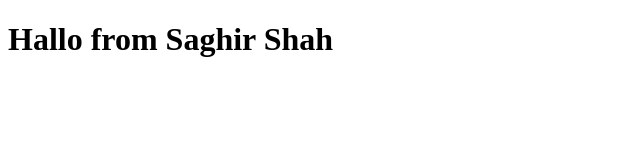
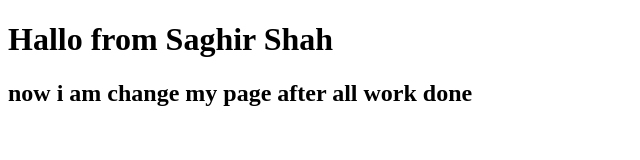
Before and after one commit to saghirshah/saghir-shah-22, a plain HTML site: page index.html in a window 1280 px wide. Shown: the whole page, without its empty margins (0-640 px from the left). Drawn offline with Linux system fonts and the light colour scheme.

Commit message:
second heading

```diff
--- a/index.html
+++ b/index.html
@@ -7,5 +7,7 @@
 </head>
 <body>
     <h1> Hallo from Saghir Shah</h1>
+    <h2>now i am change my page after all work done</h2>
+
 </body>
 </html>
```
